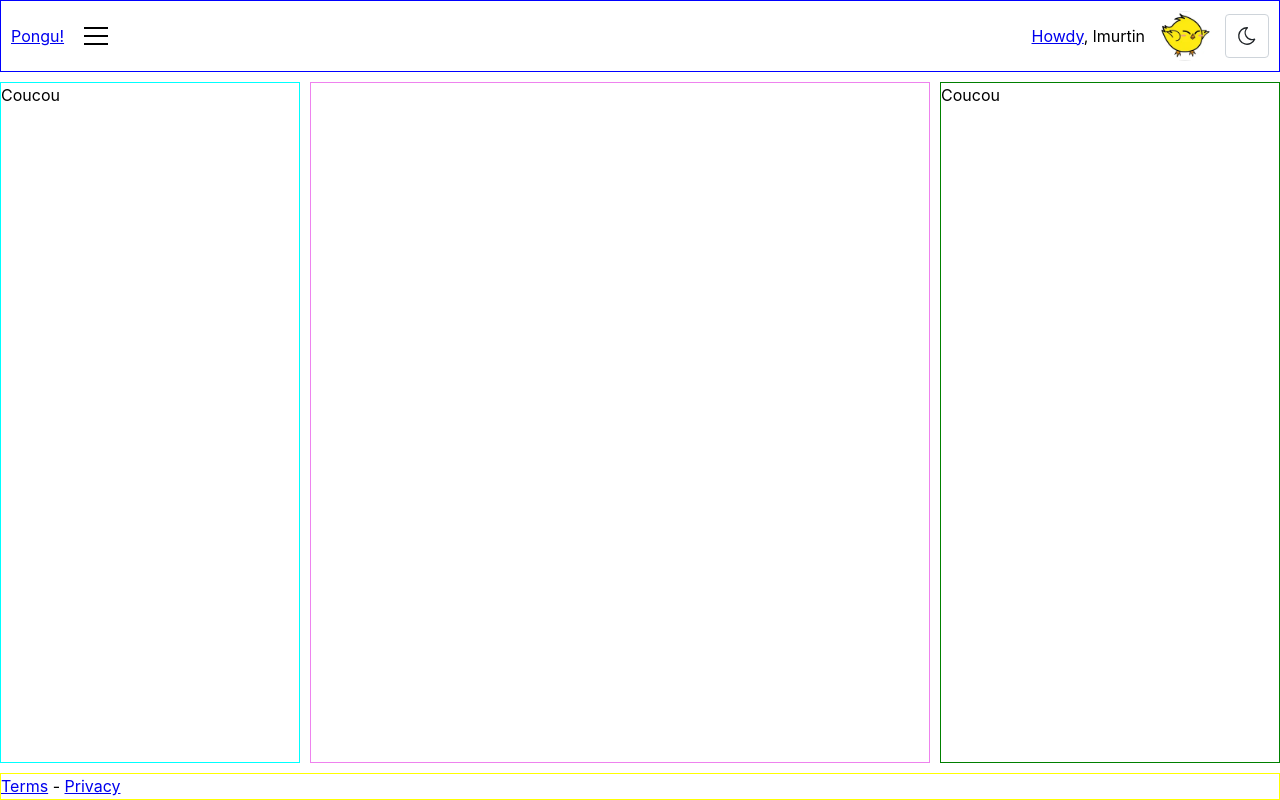
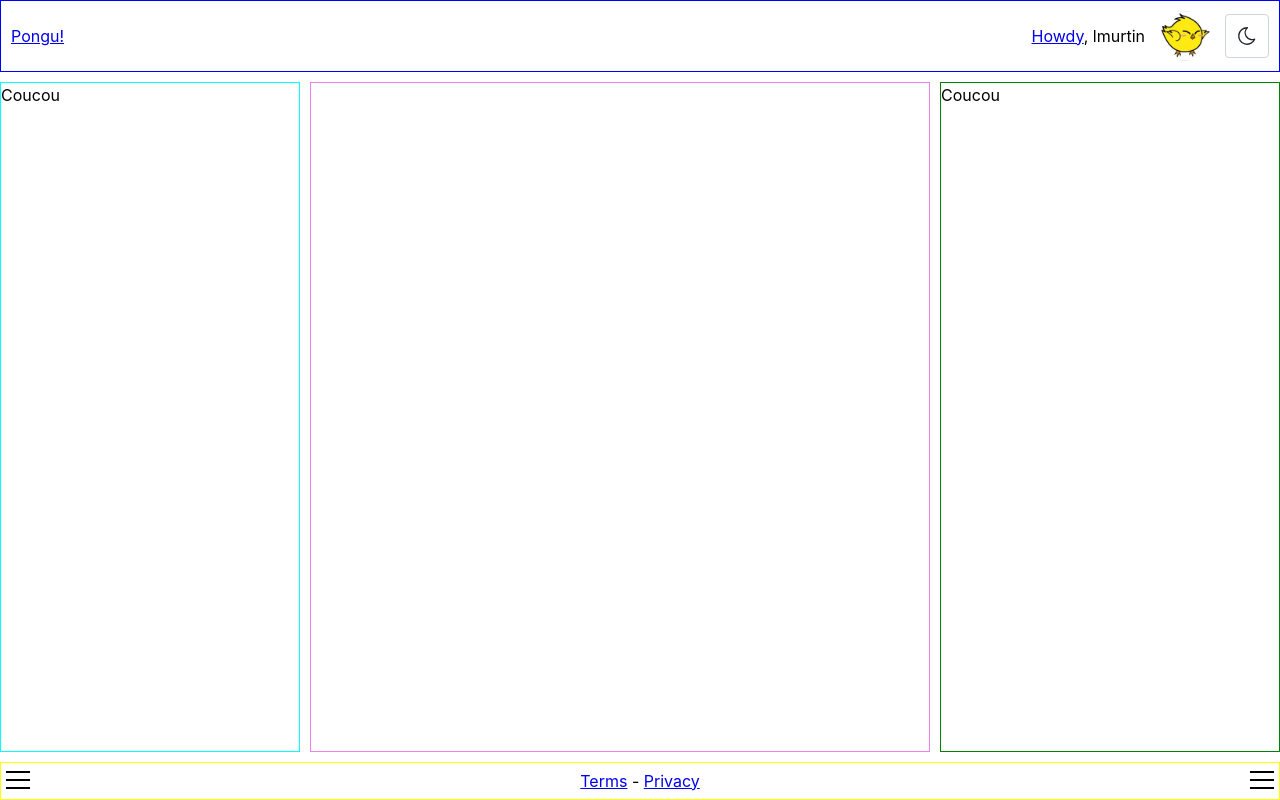
Before and after one commit to alexisradice/42Transcendance, a React (Vite) app in the folder srcs/frontend/app/: page / in a window 1280 px wide. Built offline with nearby package versions, Linux system fonts and the light colour scheme.

Commit message:
add burgers

```diff
--- a/srcs/frontend/app/src/components/Footer/Footer.module.css
+++ b/srcs/frontend/app/src/components/Footer/Footer.module.css
@@ -1,2 +1,5 @@
 .footer {
+  display: flex;
+  justify-content: space-between;
+  align-items: center;
 }
--- a/srcs/frontend/app/src/components/Footer/Footer.tsx
+++ b/srcs/frontend/app/src/components/Footer/Footer.tsx
@@ -1,9 +1,18 @@
 import { Link } from 'react-router-dom';
 import classes from './Footer.module.css';
+import { Burger } from '@mantine/core';
 
 const Footer = () => (
   <footer className={classes.footer}>
-    <Link to='/terms'>Terms</Link>{' - '}<Link to='/privacy'>Privacy</Link>
+    <div>
+      <Burger opened={false} />
+    </div>
+    <div>
+      <Link to='/terms'>Terms</Link>{' - '}<Link to='/privacy'>Privacy</Link>
+    </div>
+    <div>
+      <Burger opened={false} />
+    </div>
   </footer>
 );
 
--- a/srcs/frontend/app/src/components/Header/Header.tsx
+++ b/srcs/frontend/app/src/components/Header/Header.tsx
@@ -1,17 +1,12 @@
 import { Link } from 'react-router-dom';
-import { Burger } from '@mantine/core';
 import ColorSchemeToggle from '../ColorSchemeToggle/ColorSchemeToggle';
 import classes from './Header.module.css';
-import { useState } from 'react';
 
 export default function Header() {
-  const [opened, setOpened] = useState(false);
-  const toggleOpened = () => setOpened((o) => !o);
   return (
     <div className={classes.header}>
       <div className={classes.subsection}>
         <Link to='/'>Pongu!</Link>
-        <Burger opened={opened} onClick={toggleOpened} />
       </div>
       <div className={classes.subsection}>
         {/* <a href="http://localhost:3000/auth" target="_blank" rel="noopener noreferrer">Login</a> */}
```
